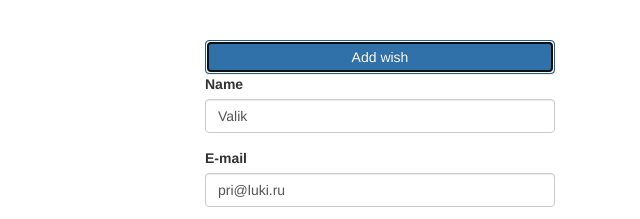
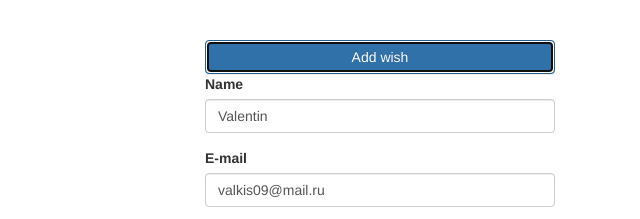
Before and after one commit to VKiselev/vkiselev.github.io, a plain HTML site: page index.html in a window 1280 px wide. Both pictures are taken after a click on the button "Add wish". Shown: the top 219 px of the page, 640-1280 px from the left. Drawn offline with Linux system fonts and the light colour scheme.

Commit message:
some small fixes

```diff
--- a/js/script.js
+++ b/js/script.js
@@ -13,7 +13,7 @@ $(function() {
         console.warn('Your browser dosent support localStorage');
     }
 
-    //Add wish form  slider
+    //Add wish form (slider)
    $('#slide-form').on('click', function () {
        $('.add-form').slideToggle('slow');
        testingFillForm();
@@ -72,6 +72,7 @@ $(function() {
         }
     }
 
+    //all validatin logic
     function checkFields (wish) {
         var regexp;
 
@@ -246,9 +247,10 @@ $(function() {
         $('#tarea').val('');
     }
 
+    //func for quic testing (remove in release ver)
     function testingFillForm () {
-        $('#input-name').val('Valik');
-        $('#input-email').val('pri@luki.ru');
+        $('#input-name').val('Valentin');
+        $('#input-email').val('valkis09@mail.ru');
         $('#input-telnum').val('(999)333-12-34');
         $('#tarea').val('My wish');
     }
```
Also changed, not shown: index.html (+1 -2 lines).
